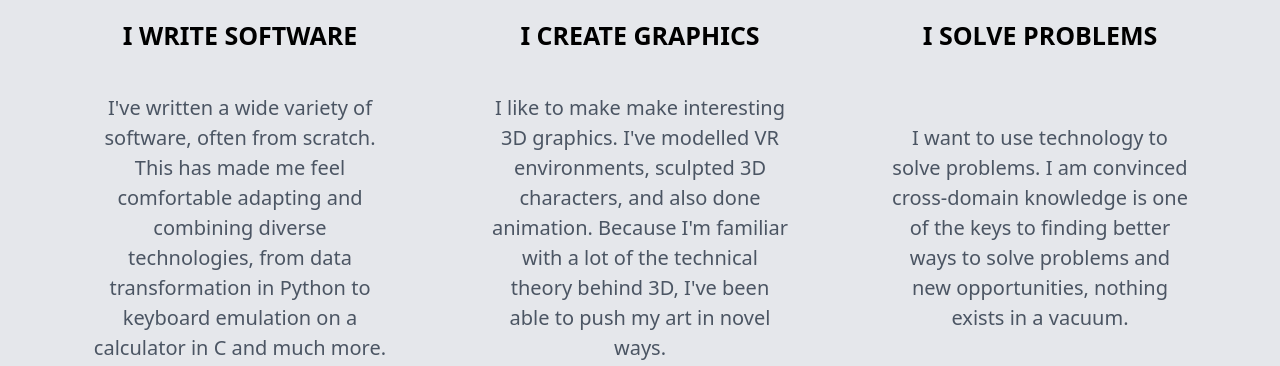
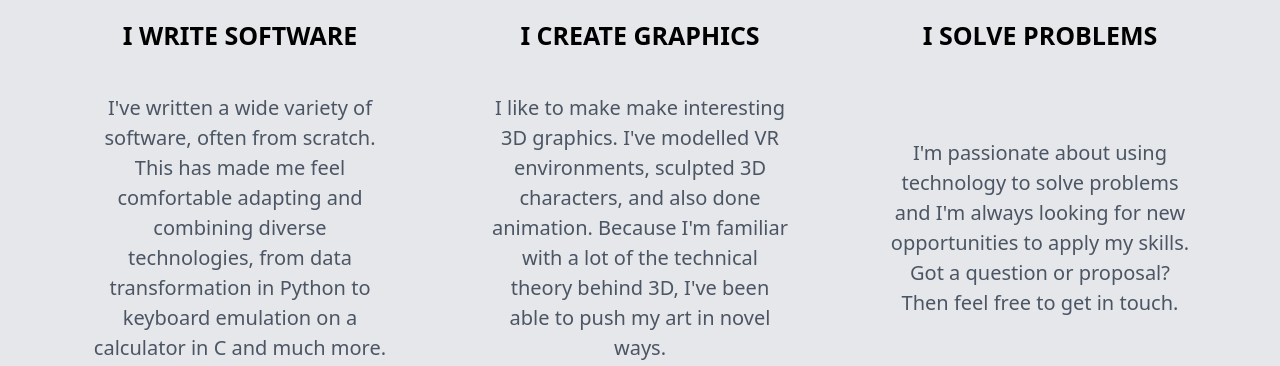
Before and after one commit to Vertcol/vertcol.github.io, an Astro site: page / in a window 1280 px wide. Shown: the part 615-981 px from the top of the page. Built offline with nearby package versions, Linux system fonts and the light colour scheme; Astro itself is replaced by a stand-in of ours.

Commit message:
Alter contact card with more relevant text

```diff
--- a/src/pages/index.astro
+++ b/src/pages/index.astro
@@ -73,7 +73,7 @@ import "../base.css";
 			<Card
 				href="/contact"
 				title="I SOLVE PROBLEMS"
-				body="I want to use technology to solve problems. I am convinced cross-domain knowledge is one of the keys to finding better ways to solve problems and new opportunities, nothing exists in a vacuum."
+				body="I'm passionate about using technology to solve problems and I'm always looking for new opportunities to apply my skills. Got a question or proposal? Then feel free to get in touch."
 				button_txt="CONTACT"
 				icon="/icons/community.svg"
 			/>
```
